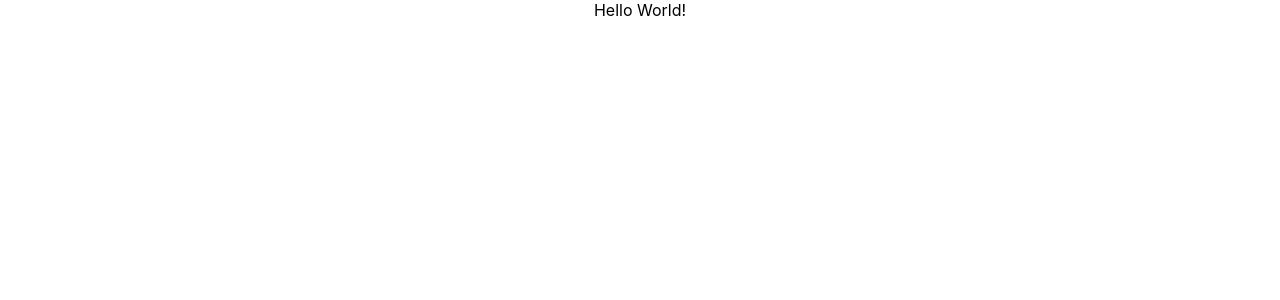
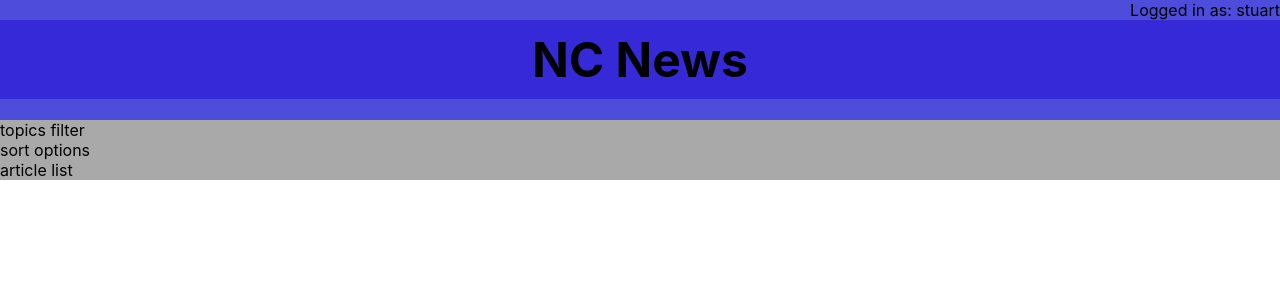
Before and after one commit to stuartaird/nc-news, a React (Create React App) app: page / in a window 1280 px wide. Shown: the top 300 px of the page. Built offline with nearby package versions, Linux system fonts and the light colour scheme.

Commit message:
adds article sections and dev css

```diff
--- /dev/null
+++ b/src/App.js
@@ -0,0 +1,17 @@
+import "./css/style.css";
+import Header from "./components/Header.js";
+import Articles from "./components/Articles.js";
+import { useState } from "react";
+
+function App() {
+  const [user, setUser] = useState("stuart");
+
+  return (
+    <div className="App">
+      <Header user={user} />
+      <Articles />
+    </div>
+  );
+}
+
+export default App;
--- a/src/components/App.js
+++ /dev/null
@@ -1,7 +0,0 @@
-import "../css/App.css";
-
-function App() {
-  return <div className="App">Hello World!</div>;
-}
-
-export default App;
--- a/src/components/Aritcles.js
+++ /dev/null
@@ -1,7 +0,0 @@
-import React from "react";
-
-const Aritcles = () => {
-  return <div></div>;
-};
-
-export default Aritcles;
--- /dev/null
+++ b/src/components/Articles.js
@@ -0,0 +1,13 @@
+import React from "react";
+
+const Articles = () => {
+  return (
+    <div classname="articles">
+      <section id="topics">topics filter</section>
+      <section id="sort_options">sort options</section>
+      <section id="articles>">article list</section>
+    </div>
+  );
+};
+
+export default Articles;
--- a/src/components/Header.js
+++ b/src/components/Header.js
@@ -1,7 +1,13 @@
-import React from "react";
+// import { useEffect, useState } from "react";
+import "../css/style.css";
 
-const Header = () => {
-  return <div></div>;
+const Header = ({ user }) => {
+  return (
+    <div class="banner-outer">
+      <section class="banner-user">Logged in as: {user}</section>
+      <section class="banner-inner">NC News</section>
+    </div>
+  );
 };
 
 export default Header;
--- /dev/null
+++ b/src/css/style.css
@@ -0,0 +1,22 @@
+.App {
+  background-color: darkgray;
+}
+
+.banner-outer {
+  background-color: rgb(78, 76, 218);
+  height: 2.5em;
+  font-size: 3rem;
+  font-weight: 700;
+  text-align: center;
+}
+
+.banner-inner {
+  background-color: rgb(53, 41, 216);
+  padding: 10px 5px;
+}
+
+.banner-user {
+  font-weight: normal;
+  font-size: 1rem;
+  text-align: right;
+}
--- a/src/index.js
+++ b/src/index.js
@@ -1,15 +1,11 @@
 import React from "react";
 import ReactDOM from "react-dom";
 import "./css/index.css";
-import App from "./components/App";
-import Header from "./components/Header";
-import Aritcles from "./components/Aritcles";
+import App from "./App";
 
 ReactDOM.render(
   <React.StrictMode>
     <App />
-    <Header />
-    <Aritcles />
   </React.StrictMode>,
   document.getElementById("root")
 );
```
